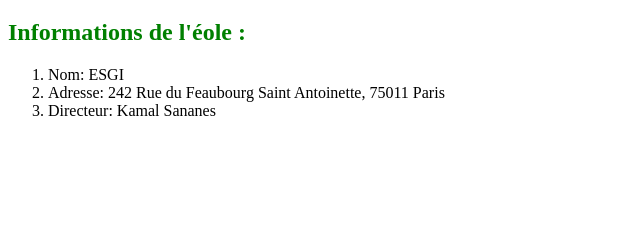
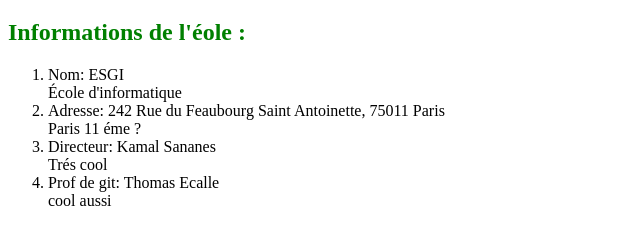
Before and after one commit to Maramzitouni/git_tp_final, a plain HTML site: page index.html in a window 1280 px wide. Shown: the part 61-306 px from the top of the page, without its empty margins (0-640 px from the left). Drawn offline with Linux system fonts and the light colour scheme.

Commit message:
add elements HTML

```diff
--- a/index.html
+++ b/index.html
@@ -11,8 +11,13 @@
 		<h2>Informations de l'éole :</h2>
 		<ol>
 			<li>Nom: ESGI</li>
+			École d'informatique
 			<li>Adresse: 242 Rue du Feaubourg Saint Antoinette, 75011 Paris</li>
+			Paris 11 éme ?
 			<li>Directeur: Kamal Sananes</li>
+			Trés cool
+			<li> Prof de git: Thomas Ecalle </li>
+			cool aussi
 		</ol>
 	</section>
 </body>
```
